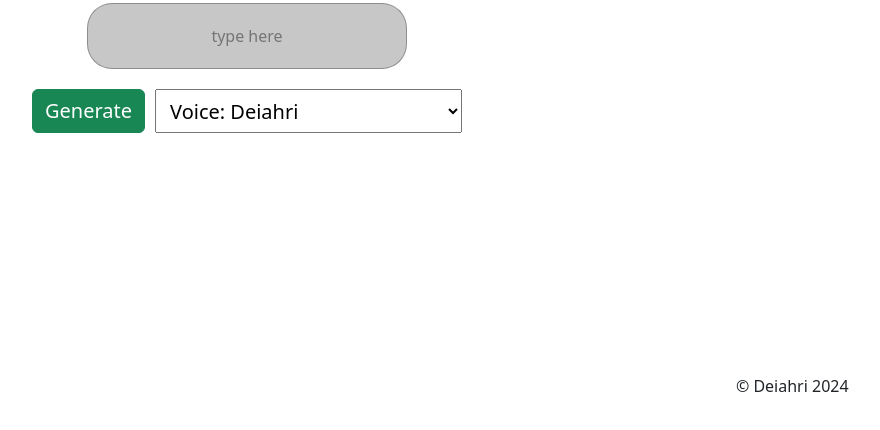
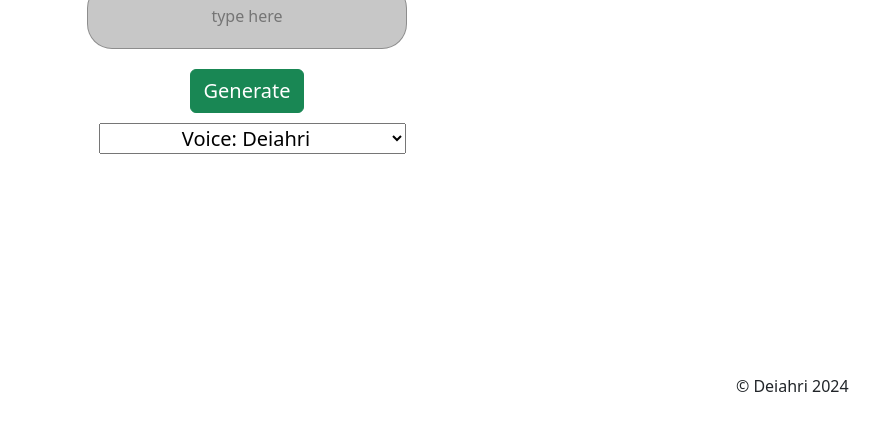
Before and after one commit to Deiahri/TTTS, a plain HTML site: page index.html in a window 1280 px wide. Shown: the part 386-816 px from the top of the page, without its empty margins (393-1273 px from the left). Drawn offline with nearby package versions, Linux system fonts and the light colour scheme.

Commit message:
Changed styling of buttons and voice options

```diff
--- a/index.html
+++ b/index.html
@@ -12,10 +12,10 @@
         <p style="font-size: 2rem; margin-bottom: 0px;">Terrible Text To Speech</p>
         <p style="font-size: 1rem;">The world's worst text to speech engine</p>
         <input placeholder="type here" id="textArea" style="text-align: center; font-size: 1rem; padding: 20px; padding-left: 30px; padding-right: 30px; background-color: rgb(199, 199, 199); min-width: 20rem; border-radius: 25px; max-width: 90vw; margin-bottom: 20px; border: 1px solid rgba(0, 0, 0, 0.293);"></input>
-        <div style="display: flex; flex-direction: row; align-items: center; justify-content: center;">
-            <a id="generateButton" class="btn btn-success" style="margin: 0px; font-size: 1.25rem;" onclick="convertToSpeech(document.getElementById('textArea').value, document.getElementById('voice').value)">Generate</a>
-            <select id="voice" style="height: 100%; margin-left: 10px; padding-left: 10px; padding-right: 10px; font-size: 1.25rem; position: relative;">
-                <option value="deiahri" style="font-size: 1rem; display: block;">Voice: Deiahri</option>
+        <div style="display: flex; flex-direction: column; align-items: center; justify-content: center;">
+            <a id="generateButton" class="btn btn-success" style="margin: 0px;  margin-bottom: 10px; font-size: 1.25rem;" onclick="convertToSpeech(document.getElementById('textArea').value, document.getElementById('voice').value)">Generate</a>
+            <select id="voice" style="height: 100%; margin-left: 10px; padding-left: 10px; padding-right: 10px; font-size: 1.25rem; position: relative; text-align: center;">
+                <option value="deiahri" style="font-size: 1rem; display: block;;">Voice: Deiahri</option>
                 <option value="InTheBoxMonoLiteral" style="font-size: 1rem; display: block;">Voice: InTheBox (Monotone)</option>
             </select>
         </div>
```
